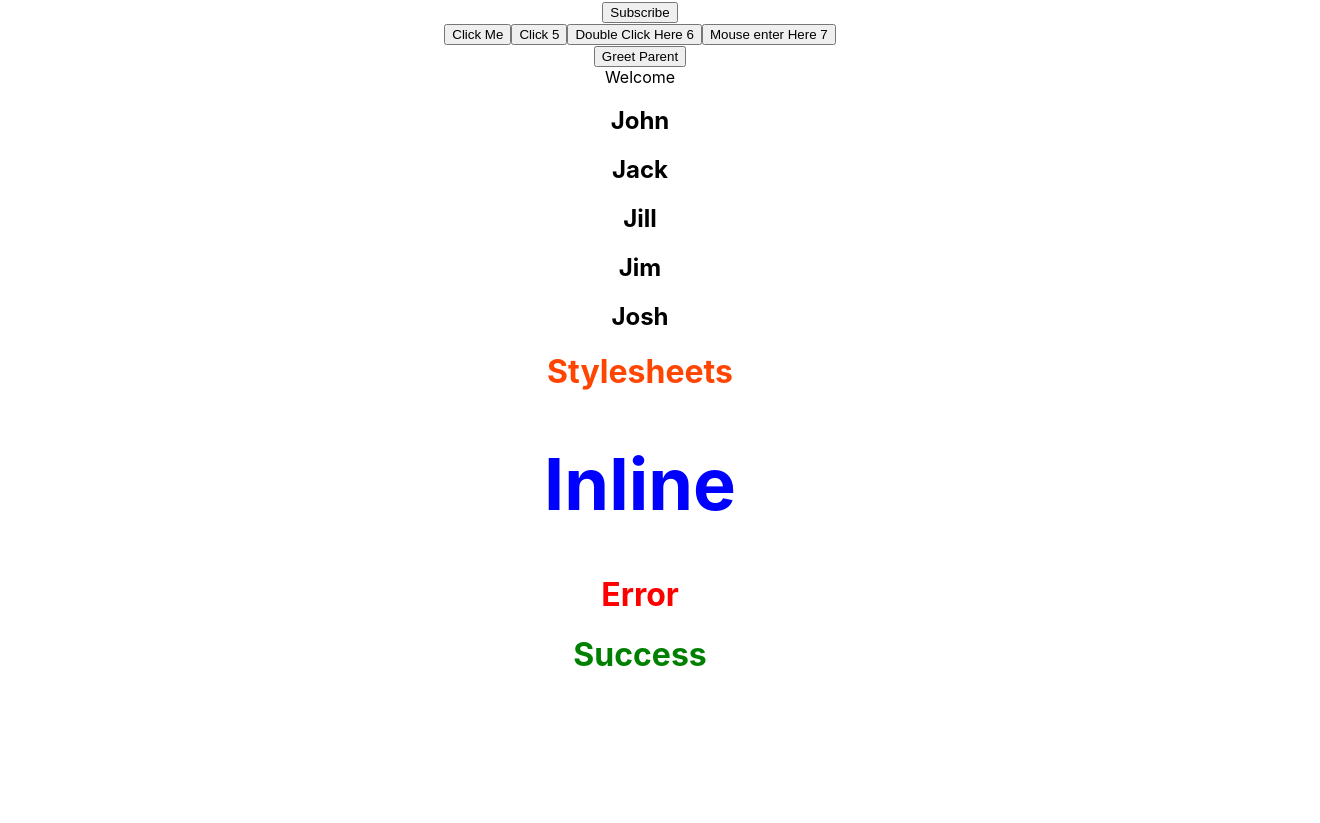
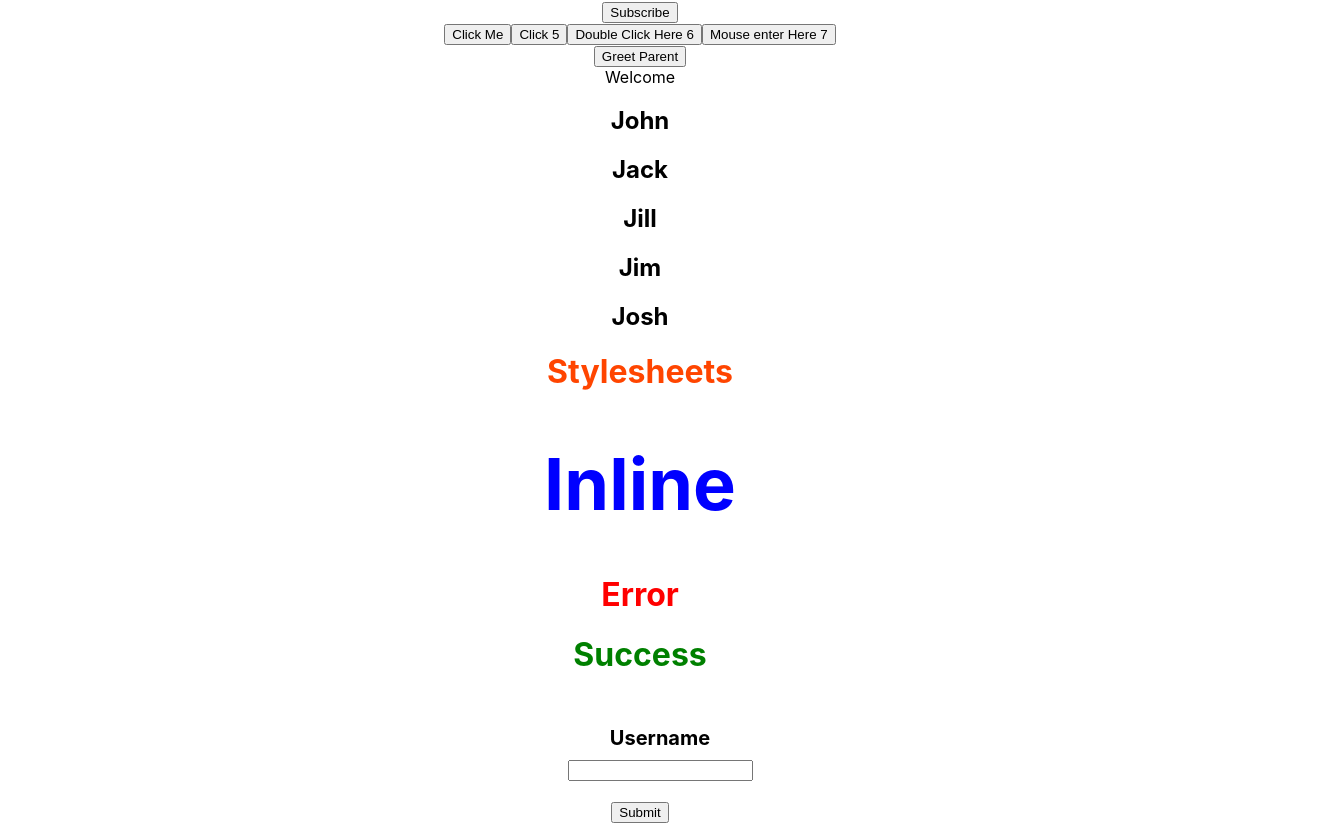
Before and after one commit to Jaswal1p/brand-new-react2023, a React (Create React App) app: page / in a window 1280 px wide. Shown: the part 389-1212 px from the top of the page, 1320 px wide, since content can reach past the window. Before the commit the page ends 1085 px from the top, so only its background shows below. Built offline with nearby package versions, Linux system fonts and the light colour scheme.

Commit message:
added code to create, style, eventhandling, submit & handlesubmit in form

```diff
--- a/src/App.js
+++ b/src/App.js
@@ -11,6 +11,7 @@ import { Stylesheet } from './components/Stylesheet';
 import { Inline } from './components/Inline';
 import './appStyles.css';
 import styles from './appStyles.module.css';
+import { Form } from './components/Form';
 
 // function App() {
 //   return (
@@ -63,6 +64,8 @@ function App() {
       <Inline />
       <h1 className='error'>Error</h1>
       <h1 className={styles.success}>Success</h1>
+
+      <Form />
     </div>
   );
 }
--- /dev/null
+++ b/src/components/Form.js
@@ -0,0 +1,39 @@
+import { useState } from 'react';
+
+export const Form = () => {
+
+   const formLook = {
+    display: 'flex',
+    flexDirection: 'column',
+    alignItems: 'center',
+    justifyContent: 'center',
+    width: '100%',
+    padding: '20px',
+   }
+
+   const labelDec = {
+    padding: '10px',
+    fontSize: '20px',
+    fontWeight: 'bold',
+
+   }
+
+    const [username, setUsername] = useState('');
+    const handleSubmit = (event) => {
+        event.preventDefault()
+        alert(`Form data is ${username}`)
+    }
+
+    return <form onSubmit={handleSubmit}>
+
+        <div style={formLook}>
+
+            <label style={labelDec}>Username</label>
+            <input type="text" value={username} onChange={(event) => setUsername(event.target.value)}/>
+
+        </div>
+        <button type='submit'>Submit</button>
+
+
+    </form>
+};
```
